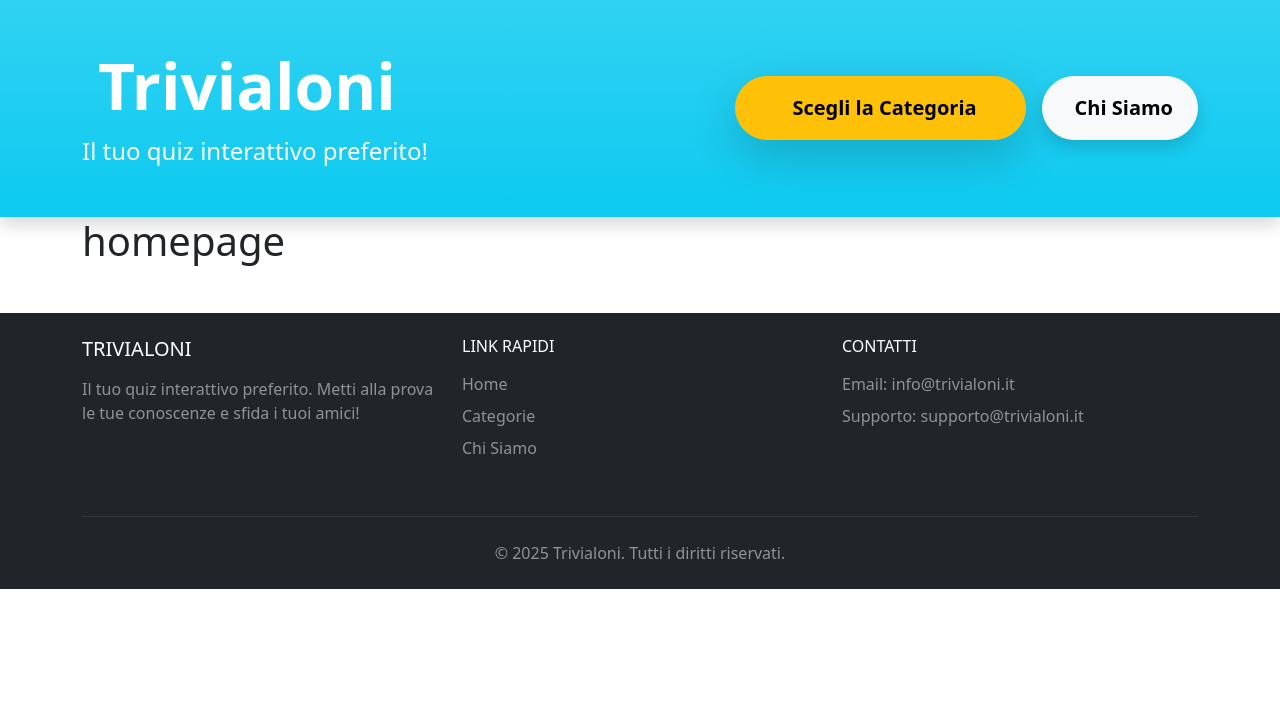
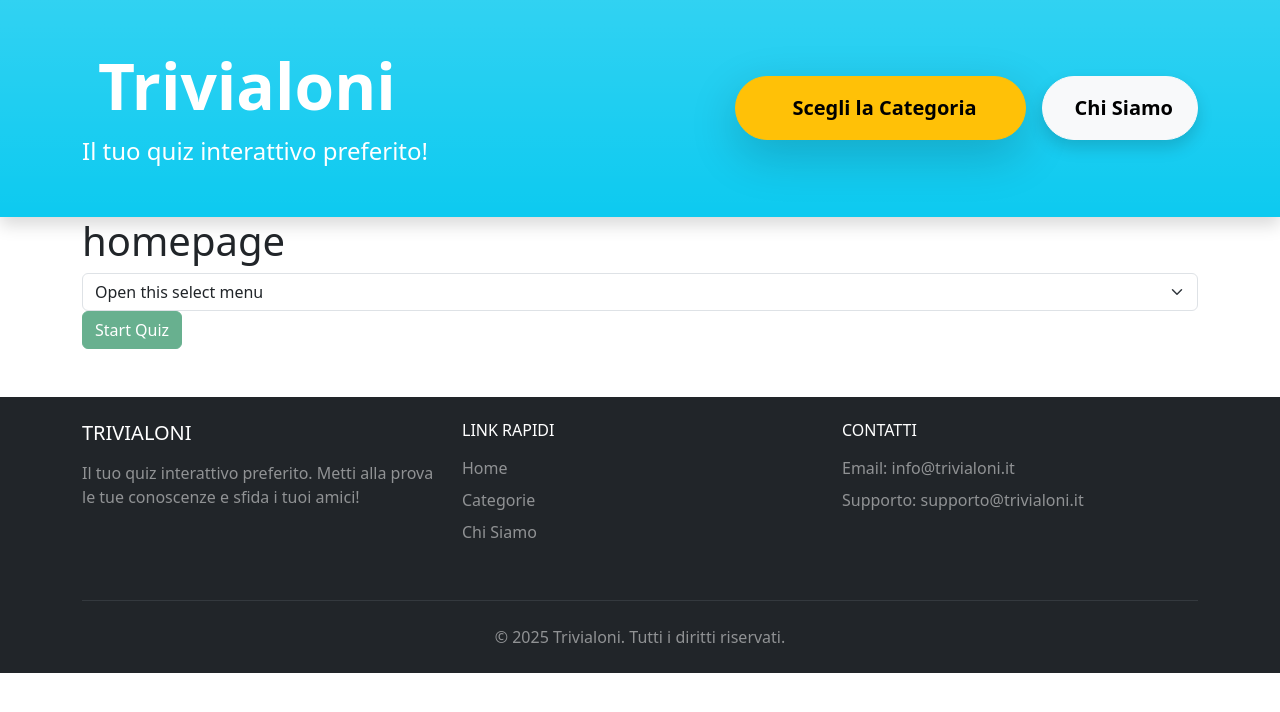
Before and after one commit to FrancescoTullio/trivialoni, a React (Vite) app: page / in a window 1280 px wide. Shown: the top 712 px of the page. Built offline with nearby package versions, Linux system fonts and the light colour scheme.

Commit message:
feat: add navigation button to return to previous category and enhance homepage with category selection
in liveshare con enrico

```diff
--- a/src/pages/Category.jsx
+++ b/src/pages/Category.jsx
@@ -1,13 +1,14 @@
 import { useContext } from "react";
-import { Link } from "react-router-dom";
+import { Link, useNavigate } from "react-router-dom";
 import GlobalContext from "../context/GlobalContext";
 function Category() {
   const { GlobalProviderValue } = useContext(GlobalContext);
   const { categoryArray } = GlobalProviderValue;
-
+  const navigate = useNavigate();
   return (
     <>
       <h1 className="text-center">scegli la tua categoria </h1>
+      <button className="btn btn-success" onClick={() => navigate(-1)}>indietro</button>
       <div className="row row-cols-1 row-cols-md-3 g-4">
         {categoryArray.map((e) => (
         <div className="card">
--- a/src/pages/Homepage.jsx
+++ b/src/pages/Homepage.jsx
@@ -1,11 +1,36 @@
+import { useContext, useState } from "react";
+import GlobalContext from "../context/GlobalContext";
+import { Link } from "react-router-dom";
+
 function HomePage() {
-
+  const { GlobalProviderValue } = useContext(GlobalContext);
+  const { categoryArray } = GlobalProviderValue;
+  const [selectedId, setSelectedId] = useState(null);
+  console.log(selectedId);
   return (
     <>
-    <h1>homepage</h1>
+      <h1>homepage</h1>
+      <select
+        className="form-select"
+        aria-label="Default select example"
+        value={selectedId}
+        onChange={(e) => setSelectedId(e.target.value)}
+      >
+        <option value="">Open this select menu</option>
+        {categoryArray.map((e) => (
+          <option key={e.id} value={e.id}>{e.name}</option>
+        ))}
+      </select>
 
+      <Link
+        className={`btn btn-success ${!selectedId ? 'disabled' : ''}`}
+        to={selectedId ? `/quiz/${selectedId}` : '#'}
+        onClick={(e) => !selectedId && e.preventDefault()}
+      >
+        Start Quiz
+      </Link>
     </>
-  )
+  );
 }
 
-export default  HomePage
+export default HomePage;
```
